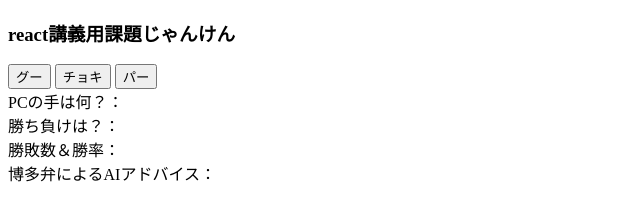
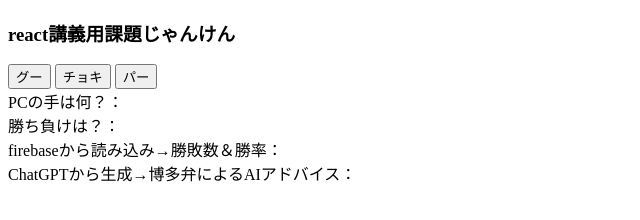
Before and after one commit to katsuki1128/janken_api_firebase, a plain HTML site: page index.html in a window 1280 px wide. Shown: the whole page, without its empty margins (0-640 px from the left). Drawn offline with nearby package versions, Linux system fonts and the light colour scheme; no server answers.

Commit message:
説明追加

```diff
--- a/index.html
+++ b/index.html
@@ -39,12 +39,12 @@
     </div>
 
     <div class="result_container">
-      <div>勝敗数＆勝率：</div>
+      <div>firebaseから読み込み→勝敗数＆勝率：</div>
       <div id="winlose"></div>
     </div>
 
     <div class="result_container">
-      <div>博多弁によるAIアドバイス：</div>
+      <div>ChatGPTから生成→博多弁によるAIアドバイス：</div>
       <div id="advice"></div>
     </div>
 
```
